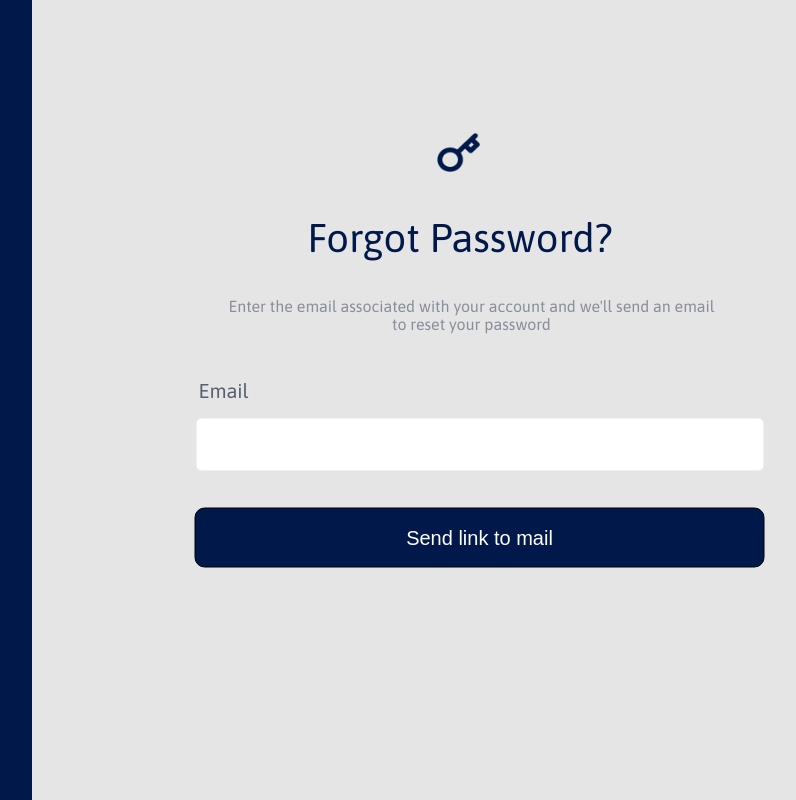
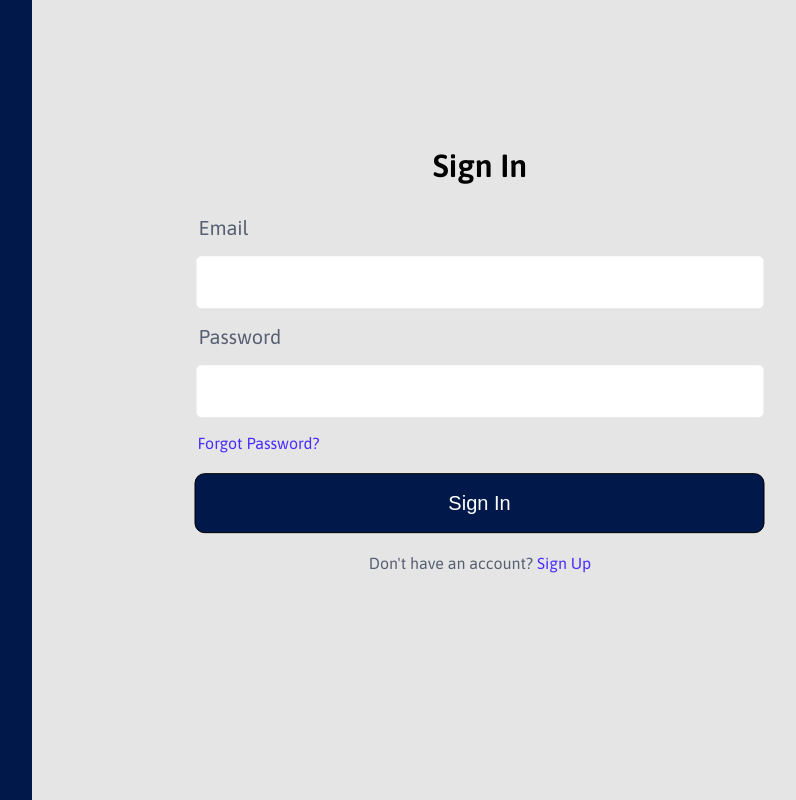
Before and after one commit to Amotul-raheem/park-ui, a React (Create React App) app: page /sign-in in a window 1280 px wide. Shown: the whole page, without its empty margins (352-1148 px from the left). Built offline with nearby package versions, Linux system fonts and the light colour scheme.

Commit message:
added route and fixed states in forgot password

```diff
--- a/package.json
+++ b/package.json
@@ -8,6 +8,7 @@
     "@testing-library/user-event": "^13.5.0",
     "react": "^17.0.2",
     "react-dom": "^17.0.2",
+    "react-router-dom": "^6.2.1",
     "react-scripts": "5.0.0",
     "web-vitals": "^2.1.4"
   },
--- a/src/App.js
+++ b/src/App.js
@@ -1,12 +1,16 @@
+import {BrowserRouter as Router, Route, Routes} from 'react-router-dom'
 import SignIn from "./components/SignIn/SignIn";
 import ForgotPassword from "./components/ForgotPassword/ForgotPassword";
 import "./App.css"
 
 function App() {
     return (
-        <div>
-           <ForgotPassword />
-        </div>
+        <Router>
+            <Routes>
+                <Route path="/sign-in" element={<SignIn/>}/>
+                <Route path="/forgot-password" element={<ForgotPassword/>}/>
+            </Routes>
+        </Router>
     );
 }
 
--- a/src/components/ForgotPassword/ForgotPassword.js
+++ b/src/components/ForgotPassword/ForgotPassword.js
@@ -1,28 +1,39 @@
-import React from "react";
+import React, {useState} from "react";
 import "./ForgotPassword.css"
 import FormInput from "../common/FormInput/FormInput";
 import FormButton from "../common/FormButton/FormButton";
 import key from "../../images/key.png"
 
 function ForgotPassword() {
+
+    const [email, setEmail] = useState();
+
+    function handleForgotPassword(e) {
+        e.preventDefault()
+        console.log(email)
+    }
+
     return (
         <div className='forgot-password'>
-            <div className="forgot-password logo-container" />
+            <div className="forgot-password logo-container"/>
             <div className="forgot-password forgot-password-container">
                 <div className="forgot-password-form">
                     <div className="image-text-container">
                         <img src={key} alt="key-image" className="key-image"/>
-                    <h1 className="forgot-password-header">Forgot Password?</h1>
-                    <p className="forgot-password-text">Enter the email associated with your account and we'll send an
-                        email to reset your password</p>
+                        <h1 className="forgot-password-header">Forgot Password?</h1>
+                        <p className="forgot-password-text">Enter the email associated with your account and we'll send
+                            an
+                            email to reset your password</p>
                     </div>
                     <FormInput
                         name={"email"}
+                        setValue={setEmail}
                     />
                     <div className="button-container">
-                    <FormButton
-                        name={"Send link to mail"}
-                    />
+                        <FormButton
+                            name={"Send link to mail"}
+                            onClick={handleForgotPassword}
+                        />
                     </div>
                 </div>
             </div>
@@ -30,5 +41,4 @@ function ForgotPassword() {
     )
 }
 
-
 export default ForgotPassword
--- a/src/components/SignIn/SignIn.js
+++ b/src/components/SignIn/SignIn.js
@@ -2,6 +2,7 @@ import React, {useState} from "react";
 import "./SignIn.css"
 import FormInput from "../common/FormInput/FormInput";
 import FormButton from "../common/FormButton/FormButton";
+import {Link} from "react-router-dom";
 
 function SignIn() {
     const [email, setEmail] = useState();
@@ -27,7 +28,7 @@ function SignIn() {
                         name={"password"}
                         setValue={setPassword}
                     />
-                    <h4 className="sign-in-forgot"><a href="#">Forgot Password?</a></h4>
+                    <h4 className="sign-in-forgot"><Link to="/forgot-password">Forgot Password?</Link></h4>
                     <FormButton
                         name={"Sign In"}
                         onClick={handleSignIn}
```
